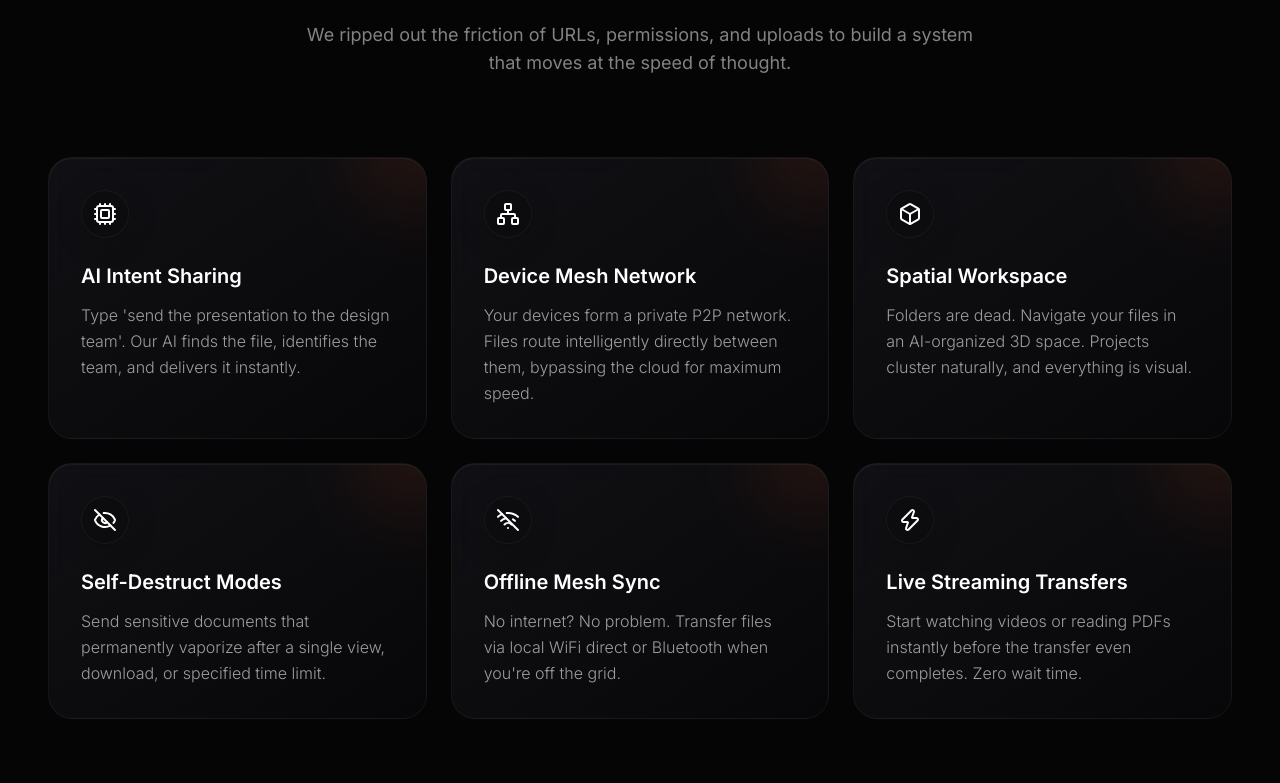
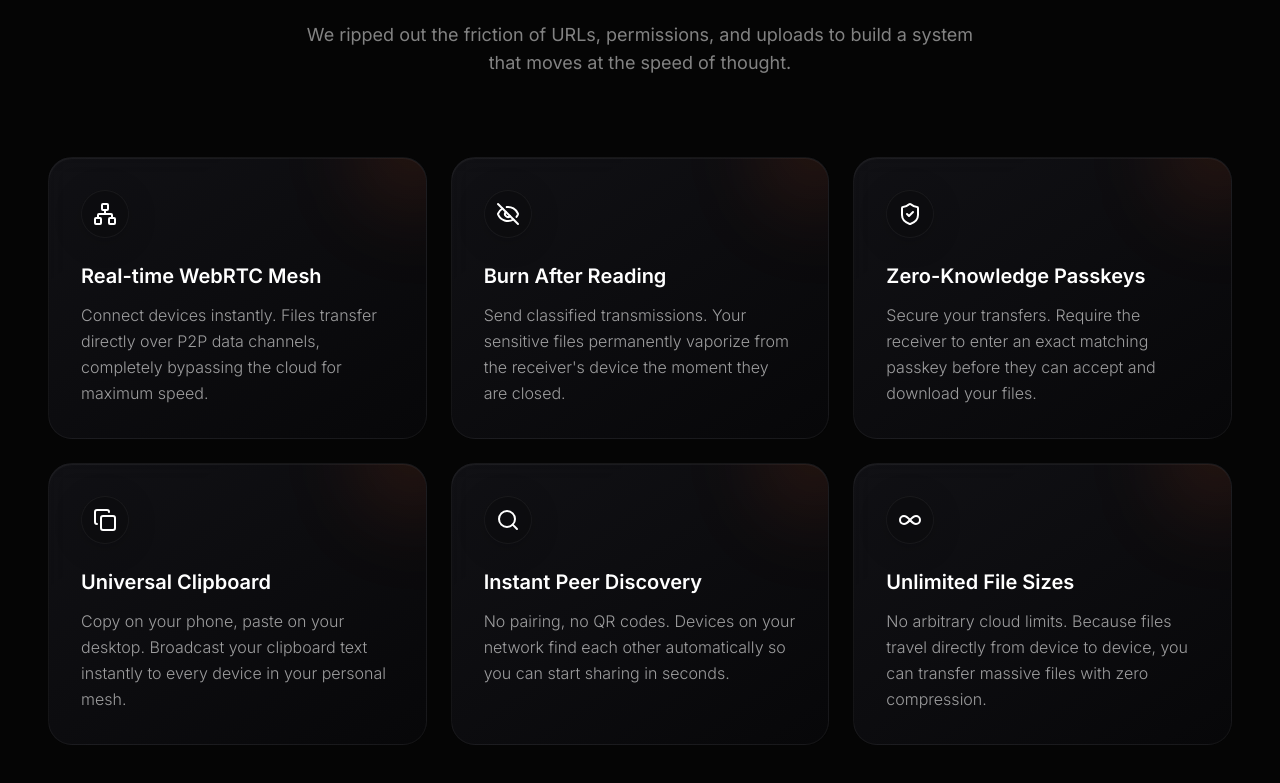
Before and after one commit to TusharND12/Athreix-Sync, a Next.js app: page / in a window 1280 px wide. Shown: the part 979-1762 px from the top of the page. Built offline with nearby package versions, Linux system fonts and the light colour scheme.

Commit message:
content: update landing page features to reflect actual implementation

```diff
--- a/src/app/page.tsx
+++ b/src/app/page.tsx
@@ -20,7 +20,11 @@ import {
   WifiOff,
   EyeOff,
   Menu,
-  X
+  X,
+  ShieldCheck,
+  Copy,
+  Search,
+  Infinity
 } from "lucide-react";
 import { cn } from "@/lib/utils";
 
@@ -201,34 +205,34 @@ const FeatureCard = ({ icon: Icon, title, description, delay = 0 }: any) => (
 const Features = () => {
   const features = [
     {
-      icon: Cpu,
-      title: "AI Intent Sharing",
-      description: "Type 'send the presentation to the design team'. Our AI finds the file, identifies the team, and delivers it instantly."
-    },
-    {
       icon: Network,
-      title: "Device Mesh Network",
-      description: "Your devices form a private P2P network. Files route intelligently directly between them, bypassing the cloud for maximum speed."
-    },
-    {
-      icon: Box,
-      title: "Spatial Workspace",
-      description: "Folders are dead. Navigate your files in an AI-organized 3D space. Projects cluster naturally, and everything is visual."
+      title: "Real-time WebRTC Mesh",
+      description: "Connect devices instantly. Files transfer directly over P2P data channels, completely bypassing the cloud for maximum speed."
     },
     {
       icon: EyeOff,
-      title: "Self-Destruct Modes",
-      description: "Send sensitive documents that permanently vaporize after a single view, download, or specified time limit."
+      title: "Burn After Reading",
+      description: "Send classified transmissions. Your sensitive files permanently vaporize from the receiver's device the moment they are closed."
     },
     {
-      icon: WifiOff,
-      title: "Offline Mesh Sync",
-      description: "No internet? No problem. Transfer files via local WiFi direct or Bluetooth when you're off the grid."
+      icon: ShieldCheck,
+      title: "Zero-Knowledge Passkeys",
+      description: "Secure your transfers. Require the receiver to enter an exact matching passkey before they can accept and download your files."
     },
     {
-      icon: Zap,
-      title: "Live Streaming Transfers",
-      description: "Start watching videos or reading PDFs instantly before the transfer even completes. Zero wait time."
+      icon: Copy,
+      title: "Universal Clipboard",
+      description: "Copy on your phone, paste on your desktop. Broadcast your clipboard text instantly to every device in your personal mesh."
+    },
+    {
+      icon: Search,
+      title: "Instant Peer Discovery",
+      description: "No pairing, no QR codes. Devices on your network find each other automatically so you can start sharing in seconds."
+    },
+    {
+      icon: Infinity,
+      title: "Unlimited File Sizes",
+      description: "No arbitrary cloud limits. Because files travel directly from device to device, you can transfer massive files with zero compression."
     }
   ];
 
```
